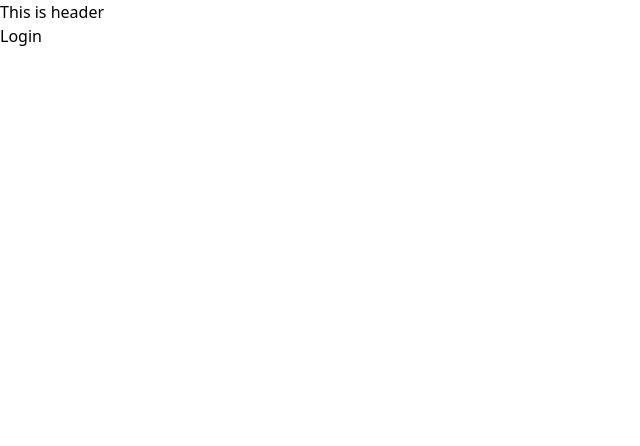
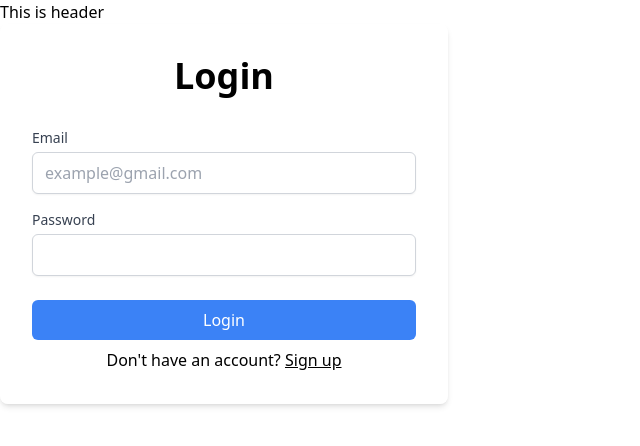
Before and after one commit to Cpit405-QuizApp/QuizApp, a React (Vite) app in the folder client/: page /login in a window 1280 px wide. Shown: the top 446 px of the page, without its empty margins (0-640 px from the left). Built offline with nearby package versions, Linux system fonts and the light colour scheme; the HTML template or start-up script is replaced by a standard one.

Commit message:
Add files via upload

```diff
--- a/client/src/pages/LoginPage.jsx
+++ b/client/src/pages/LoginPage.jsx
@@ -1,12 +1,85 @@
-export default function LoginPage(){
+import React, { useState } from "react";
+import { Link, useNavigate } from "react-router-dom";
+import axios from "axios";
 
+export default function LoginPage() {
+  const [email, setEmail] = useState("");
+  const [password, setPassword] = useState("");
+  const navigate = useNavigate();
 
-    return(
-        <div>
-            <h1>Login</h1>
+  async function login(ev) {
+    ev.preventDefault();
+    try {
+      await axios.post("/login", { email, password });
+      alert("Login successful");
+      navigate("/index");
+    } catch (e) {
+      const errorMessage =
+        e.response?.data?.message || "An unknown error occurred";
+      alert("Login Failed: " + errorMessage);
+    }
+  }
 
-            </div>
+  return (
+    <div>
+      <form
+        onSubmit={login}
+        className="w-full max-w-md bg-white p-8 rounded-lg bg-opacity-50 shadow-md"
+      >
+        <h1 className="text-4xl font-bold mb-8 text-center">Login</h1>
 
-    )
+        {/* Email */}
+        <div className="mb-4">
+          <label
+            htmlFor="email"
+            className="block text-sm font-medium text-gray-700"
+          >
+            Email
+          </label>
+          <input
+            id="email"
+            type="email"
+            required
+            placeholder="example@gmail.com"
+            className="mt-1 block w-full px-3 py-2 border border-gray-300 rounded-md shadow-sm focus:outline-none focus:ring-indigo-500 focus:border-indigo-500"
+            value={email}
+            onChange={(e) => setEmail(e.target.value)}
+          />
+        </div>
 
-    }
+        {/* Password */}
+        <div className="mb-6">
+          <label
+            htmlFor="password"
+            className="block text-sm font-medium text-gray-700"
+          >
+            Password
+          </label>
+          <input
+            id="password"
+            type="password"
+            required
+            className="mt-1 block w-full px-3 py-2 border border-gray-300 rounded-md shadow-sm focus:outline-none focus:ring-indigo-500 focus:border-indigo-500"
+            value={password}
+            onChange={(e) => setPassword(e.target.value)}
+          />
+        </div>
+
+        <button
+          type="submit"
+          className="w-full bg-blue-500 text-white py-2 px-4 rounded-md hover:bg-blue-600"
+        >
+          Login
+        </button>
+        <div className="flex justify-center mt-2">
+          <span className="primary">
+            Don't have an account?{" "}
+            <Link to="/register" className="underline">
+              Sign up
+            </Link>
+          </span>
+        </div>
+      </form>
+    </div>
+  );
+}
```
